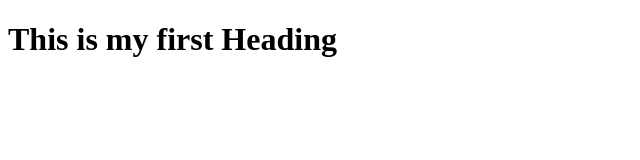
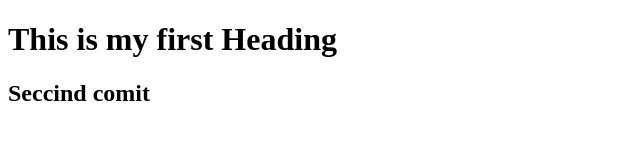
Before and after one commit to manigit63/KD_class_tryandrun, a plain HTML site: page try.html in a window 1280 px wide. Shown: the whole page, without its empty margins (0-640 px from the left). Drawn offline with Linux system fonts and the light colour scheme.

Commit message:
second change

```diff
--- a/try.html
+++ b/try.html
@@ -7,5 +7,6 @@
 </head>
 <body>
     <h1>This is my first Heading</h1>
+    <h2>Seccind comit </h2>
 </body>
 </html>
```
